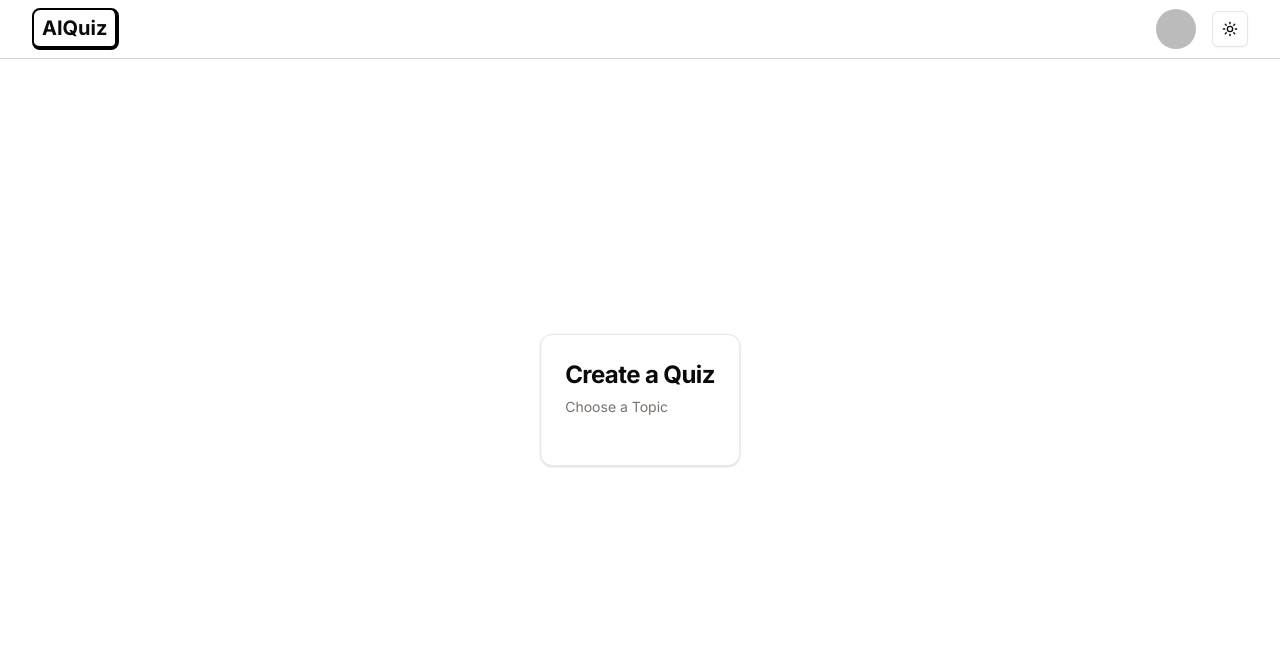
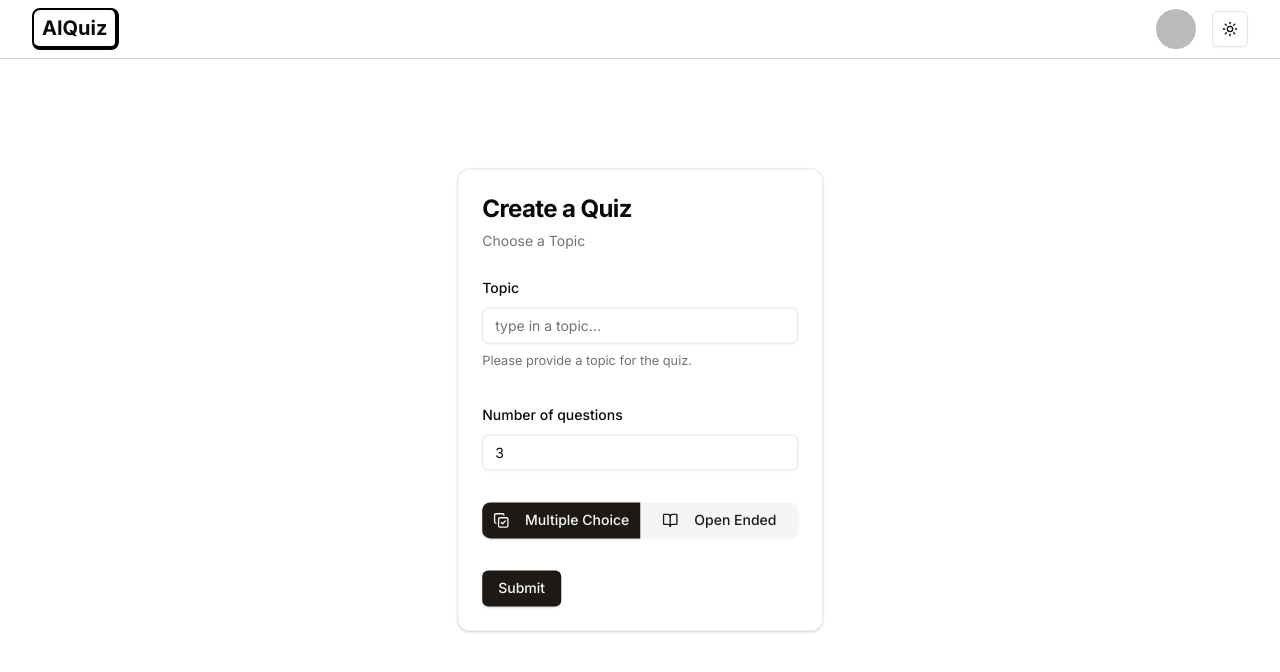
Before and after one commit to jason978273/aiquiz, a Next.js app: page /quiz in a window 1280 px wide. Shown: the top 672 px of the page. Built offline with nearby package versions, Linux system fonts and the light colour scheme; no server answers; sample sign-in values are in the browser's storage.

Commit message:
feat: add Game and Question models to Prisma schema, implement QuizCreation component with form handling and UI enhancements

```diff
--- a/package.json
+++ b/package.json
@@ -15,6 +15,7 @@
     "@radix-ui/react-avatar": "^1.1.10",
     "@radix-ui/react-dropdown-menu": "^2.1.15",
     "@radix-ui/react-label": "^2.1.7",
+    "@radix-ui/react-separator": "^1.1.7",
     "@radix-ui/react-slot": "^1.2.3",
     "@supabase/supabase-js": "^2.50.0",
     "class-variance-authority": "^0.7.1",
--- a/src/components/QuizCreation.tsx
+++ b/src/components/QuizCreation.tsx
@@ -5,8 +5,13 @@ import { useForm } from 'react-hook-form'
 import { quizCreationSchema } from '@/schemas/quiz'
 import { z } from 'zod'
 import { zodResolver } from '@hookform/resolvers/zod'
-
-type Props = {}
+import { Form, FormControl, FormDescription, FormField, FormItem, FormLabel, FormMessage } from './ui/form'
+import { Button } from './ui/button'
+import { Input } from './ui/input'
+import { BookOpen, CopyCheck } from 'lucide-react'
+import { Separator } from './ui/separator'
+type Props =
+ {}
 
 type Input = z.infer<typeof quizCreationSchema>
 
@@ -19,6 +24,11 @@ const QuizCreation = (props: Props) => {
       type: 'mcq'
     }
   })
+  function onSubmit(input: Input) {
+    alert(JSON.stringify(input, null, 2))
+  }
+
+  form.watch()
   return (
     <div className='absolute top-1/2 left-1/2 -translate-x-1/2 -translate-y-1/2'>
       <Card>
@@ -29,7 +39,67 @@ const QuizCreation = (props: Props) => {
           <CardDescription>Choose a Topic</CardDescription>
         </CardHeader>
         <CardContent>
-
+            <Form {...form}>
+          <form onSubmit={form.handleSubmit(onSubmit)} className="space-y-8">
+            <FormField
+              control={form.control}
+              name="topic"
+              render={({ field }) => (
+                <FormItem>
+                  <FormLabel>Topic</FormLabel>
+                  <FormControl>
+                    <Input placeholder="type in a topic..." {...field} />
+                  </FormControl>
+                  <FormDescription>
+                    Please provide a topic for the quiz.
+                  </FormDescription>
+                  <FormMessage />
+                </FormItem>
+              )}
+            />
+            <FormField
+              control={form.control}
+              name="amount"
+              render={({ field }) => (
+                <FormItem>
+                  <FormLabel>Number of questions</FormLabel>
+                  <FormControl>
+                    <Input placeholder="Enter an amount..." {...field}
+                    type = 'number'
+                    min = {1}
+                    max = {10}
+                    onChange={ e => {
+                      form.setValue('amount', parseInt(e.target.value))
+                    }}/>
+                  </FormControl>
+                  <FormMessage />
+                </FormItem>
+              )}
+            />
+            <div className="flex justify-between">
+              <Button className = 'w-1/2 rounded-none rounded-l-lg'
+              type='button'
+              variant = {form.getValues('type') === 'mcq' ? 'default' : 'secondary'}
+              onClick={() => {
+                form.setValue('type', 'mcq')
+              }}>
+                <CopyCheck className = 'w-4 h-4 mr-2' />
+                Multiple Choice
+              </Button>
+              <Separator orientation='vertical' />
+              <Button className = 'w-1/2 rounded-none rounded-r-lg'
+              type='button'
+              variant = {form.getValues('type') === 'open_ended' ? 'default' : 'secondary'}
+              onClick={() => {
+                form.setValue('type', 'open_ended')
+              }}>
+                <BookOpen className = 'w-4 h-4 mr-2' />
+                Open Ended
+              </Button>
+            </div>
+            <Button type="submit">Submit</Button>
+          </form>
+        </Form>
 
         </CardContent>
       </Card>
--- /dev/null
+++ b/src/components/ui/input.tsx
@@ -0,0 +1,22 @@
+import * as React from "react"
+
+import { cn } from "@/lib/utils"
+
+const Input = React.forwardRef<HTMLInputElement, React.ComponentProps<"input">>(
+  ({ className, type, ...props }, ref) => {
+    return (
+      <input
+        type={type}
+        className={cn(
+          "flex h-9 w-full rounded-md border border-input bg-transparent px-3 py-1 text-base shadow-sm transition-colors file:border-0 file:bg-transparent file:text-sm file:font-medium file:text-foreground placeholder:text-muted-foreground focus-visible:outline-none focus-visible:ring-1 focus-visible:ring-ring disabled:cursor-not-allowed disabled:opacity-50 md:text-sm",
+          className
+        )}
+        ref={ref}
+        {...props}
+      />
+    )
+  }
+)
+Input.displayName = "Input"
+
+export { Input }
--- /dev/null
+++ b/src/components/ui/separator.tsx
@@ -0,0 +1,31 @@
+"use client"
+
+import * as React from "react"
+import * as SeparatorPrimitive from "@radix-ui/react-separator"
+
+import { cn } from "@/lib/utils"
+
+const Separator = React.forwardRef<
+  React.ElementRef<typeof SeparatorPrimitive.Root>,
+  React.ComponentPropsWithoutRef<typeof SeparatorPrimitive.Root>
+>(
+  (
+    { className, orientation = "horizontal", decorative = true, ...props },
+    ref
+  ) => (
+    <SeparatorPrimitive.Root
+      ref={ref}
+      decorative={decorative}
+      orientation={orientation}
+      className={cn(
+        "shrink-0 bg-border",
+        orientation === "horizontal" ? "h-[1px] w-full" : "h-full w-[1px]",
+        className
+      )}
+      {...props}
+    />
+  )
+)
+Separator.displayName = SeparatorPrimitive.Root.displayName
+
+export { Separator }
```
Also changed, not shown: 2 other files (tests, documents, lock files or other folders).
